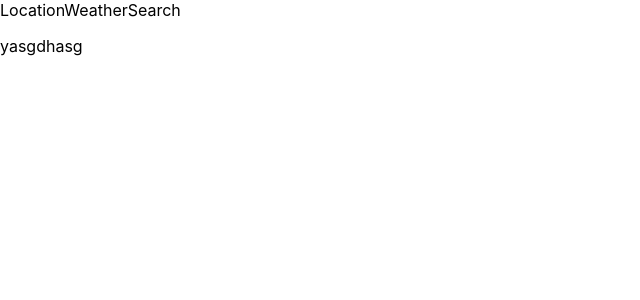
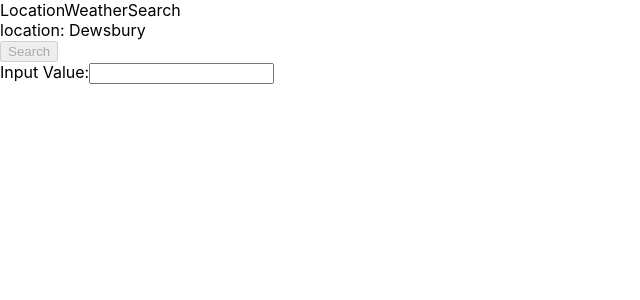
Before and after one commit to fidaa-mahboob/weathersense, a React (Create React App) app: page / in a window 1280 px wide. Shown: the top 300 px of the page, without its empty margins (0-640 px from the left). Built offline with nearby package versions, Linux system fonts and the light colour scheme.

Commit message:
passed state to components

```diff
--- a/src/App.js
+++ b/src/App.js
@@ -23,12 +23,12 @@ function App() {
   //     .catch((e) => console.log(e))
   //     setPostCode('')
   //   }
-  //   }, [locationName, postCode, setCoordinates, setLocationName, setPostCode])
+  //   }, [setLocationName, setPostCode])
 
   return (
     <BrowserRouter>
       <Routes>
-        <Route path="/" element={<LocationSearch setLocationName={setLocationName} setPostCode={setPostCode}/>} />
+        <Route path="/" element={<LocationSearch setLocationName={setLocationName} setPostCode={setPostCode} locationName={locationName}/>} />
         <Route path="/Location/Weather/Data" element={<LocationWeather coordinates={coordinates}/>}/>
       </Routes>
     </BrowserRouter>
--- a/src/components/LocationWeatherSearch.jsx
+++ b/src/components/LocationWeatherSearch.jsx
@@ -1,13 +1,46 @@
-import React from 'react'
+import React, { useEffect, useState } from 'react'
 
-const LocationWeatherSearch = ({setLocationName, setPostCode}) => {
-  return (
-    <>
-    <div>LocationWeatherSearch</div>
-    <p>yasgdhasg</p>
-    </>
+const LocationWeatherSearch = ({setLocationName, setPostCode, locationName}) => {
 
-  )
+  const [input, setInput] = useState('')
+
+  const handleInput = (value) => {
+    setInput(value)
+  }
+
+  let bool = true
+  let arr = []
+
+  const addLocationName = (name) =>{
+    setLocationName(name)
+  }
+
+
+  useEffect(() => {
+    addLocationName("Dewsbury")
+  })
+
+  if (bool) {
+    return(
+      <>
+       <div>LocationWeatherSearch</div>
+       <div>location: {locationName}</div>
+       <button disabled>Search</button>
+       <form>
+         <label>Input Value:
+	        <input  type="text"  value={input} onChange={handleInput} />
+         </label>
+       </form>
+      </>
+    )
+  } else {
+    return (
+      <>
+       <div>LocationWeatherSearch</div>
+       <button disabled>Search</button>
+      </>
+    )
+  }
 }
 
 export default LocationWeatherSearch
--- a/src/pages/LocationSearch.js
+++ b/src/pages/LocationSearch.js
@@ -1,9 +1,9 @@
 import React from 'react'
 import LocationWeatherSearch from '../components/LocationWeatherSearch'
 
-const LocationSearch = ({setLocationName, setPostCode}) => {
+const LocationSearch = ({setLocationName, setPostCode, locationName}) => {
   return (
-    <LocationWeatherSearch setLocationName={setLocationName} setPostCode={setPostCode}/>
+    <LocationWeatherSearch setLocationName={setLocationName} setPostCode={setPostCode} locationName={locationName}/>
   )
 }
 
```
